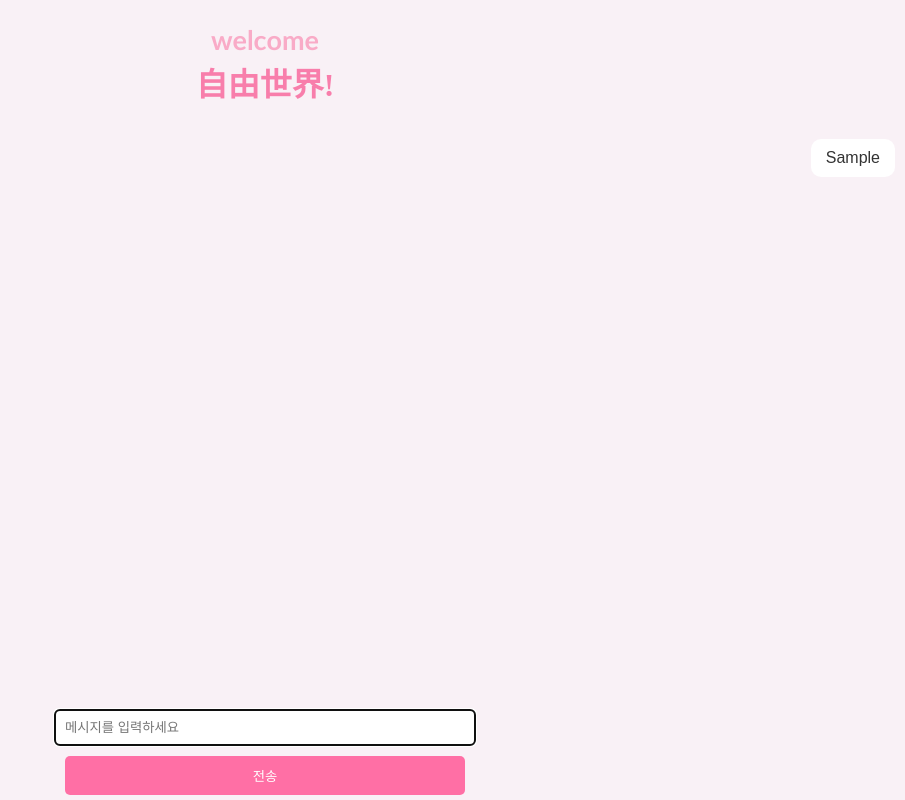
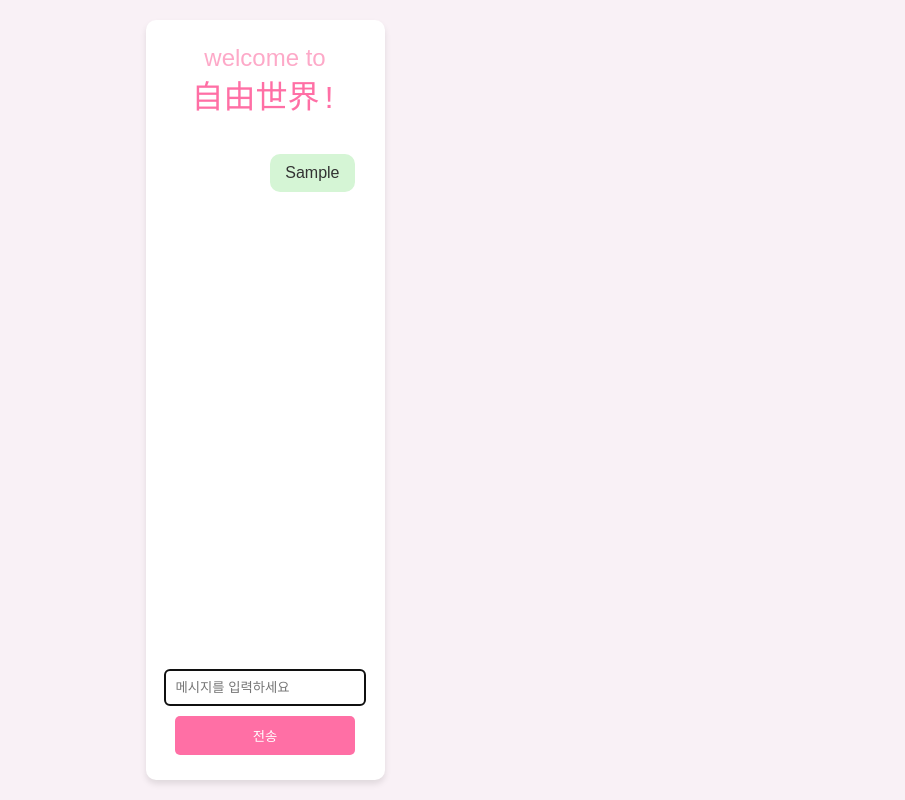
Before and after one commit to dohyun709/yxworld, a plain HTML site: page index.html in a window 1280 px wide. Both pictures are taken after typing "Sample" into the empty fields and a click on the button "전송". Shown: the whole page, without its empty margins (375-1280 px from the left). Drawn offline with Linux system fonts and the light colour scheme.

Commit message:
Update index.html

```diff
--- a/index.html
+++ b/index.html
@@ -7,52 +7,80 @@
     <style>
         body {
             font-family: Arial, sans-serif;
-            background-color: #f9f1f6; /* 전체 배경색 */
+            background-color: #f9f1f6;
             color: #333;
             text-align: center;
             margin: 0;
             padding: 0;
             display: flex;
             flex-direction: column;
-            height: 100vh; /* 화면 세로를 꽉 채우기 */
+            height: 100vh;
         }
-
+        .guestbook {
+            flex: 1;
+            max-width: 800px;
+            margin: 20px auto;
+            background: #fff;
+            border-radius: 10px;
+            box-shadow: 0 4px 6px rgba(0, 0, 0, 0.1);
+            display: flex;
+            flex-direction: column;
+            padding: 20px;
+            overflow: hidden;
+        }
         .welcome {
-            margin: 20px 0; /* 적당한 여백 추가 */
+            margin-bottom: 20px;
+            line-height: 1.5;
+            font-weight: normal;
+        }
+        .welcome .part1 {
             font-size: 24px;
-            line-height: 1.5;
-            font-weight: bold;
+            color: #fda9c8;
+            font-family: "Danjo-Bold", sans-serif;
+        }
+        .welcome .part2 {
+            font-size: 32px;
             color: #ff6fa5;
+            font-family: "GB18030 Bitmap", monospace;
         }
-
         .message-list {
-            flex: 1; /* 화면 남은 공간을 차지 */
-            overflow-y: auto; /* 세로 스크롤 가능 */
-            text-align: right; /* 메시지 우측 정렬 */
+            flex: 1;
+            overflow-y: auto;
+            text-align: left; /* 기본 좌측 정렬 */
             padding: 10px;
             display: flex;
-            flex-direction: column; /* 아래로 쌓이게 */
-            gap: 10px; /* 메시지 간격 */
+            flex-direction: column;
+            gap: 10px;
         }
-
         .message {
             display: inline-block;
-            align-self: flex-end; /* 우측 정렬 */
-            background-color: #ffffff;
+            background-color: #ffebf0;
             color: #333;
             padding: 10px 15px;
             border-radius: 10px;
-            word-wrap: break-word; /* 길면 줄바꿈 */
-            max-width: 75%; /* 메시지 최대 너비 */
+            word-wrap: break-word;
+            max-width: 75%;
         }
-
+        .user-message {
+            align-self: flex-end; /* 사용자 메시지는 우측 정렬 */
+            background-color: #d5f5d5;
+        }
+        .nicholas-message {
+            display: flex;
+            align-items: center;
+            gap: 10px;
+        }
+        .nicholas-message img {
+            width: 40px;
+            height: 40px;
+            border-radius: 50%;
+        }
         .chat-form {
             display: flex;
             flex-direction: column;
             align-items: center;
             margin-top: 10px;
         }
-
         .chat-form input, .chat-form button {
             margin: 5px 0;
             padding: 10px;
@@ -61,36 +89,22 @@
             border: 1px solid #ddd;
             border-radius: 5px;
         }
-
         .chat-form button {
             background-color: #ff6fa5;
             color: #fff;
             border: none;
             cursor: pointer;
         }
-
         .chat-form button:hover {
             background-color: #ff4f85;
         }
-
-        .font-welcome {
-            font-family: "Optima", sans-serif; /* 원하는 폰트로 변경 */
-            color: #f9abc7; /* 색상도 변경 가능 */
-            font-size: 27px;
-        }
-
-        .font-ziyou {
-            font-family: "GB18030 Bitmap", serif; /* 원하는 폰트로 변경 */
-            color: #f87eab; /* 색상도 변경 가능 */
-            font-size: 32px;
-        }
-
     </style>
 </head>
 <body>
+    <div class="guestbook">
         <div class="welcome">
-        <span class="font-welcome">welcome</span><br>
-        <span class="font-ziyou">自由世界!</span>
+            <span class="part1">welcome to</span> <br>
+            <span class="part2">自由世界!</span>
         </div>
         <div class="message-list" id="messageList">
             <!-- 메시지가 여기에 추가됩니다 -->
@@ -99,31 +113,67 @@
             <input type="text" id="message" placeholder="메시지를 입력하세요" required>
             <button type="submit">전송</button>
         </form>
+    </div>
     <script>
-        // JavaScript로 채팅 기능 추가
         const chatForm = document.getElementById('chatForm');
         const messageList = document.getElementById('messageList');
 
-        // 폼이 제출될 때 실행
+        // 니콜라스의 답장 메시지 목록 (중국어와 한국어 번역 쌍으로 구성)
+        const nicholasReplies = [
+            ["谢谢你！真的很感动。", "고마워요! 정말 감동이에요."],
+            ["看到你的消息我真的很开心！", "당신의 메시지를 보니 정말 행복해요!"],
+            ["感谢你的生日祝福，我爱你！", "생일 축하해줘서 고마워요. 사랑해요!"],
+            ["记得我的生日，真的非常感谢！", "제 생일을 기억해줘서 정말 고마워요!"],
+            ["这是世界上最棒的祝福，谢谢你！", "세상에서 가장 멋진 축하 메시지에요. 고마워요!"]
+        ];
+
+        // 사용자 메시지를 추가하는 함수
+        function addUserMessage(messageText) {
+            const messageElement = document.createElement('div');
+            messageElement.classList.add('message', 'user-message');
+            messageElement.textContent = messageText;
+            messageList.appendChild(messageElement);
+        }
+
+        // 니콜라스 메시지를 추가하는 함수
+        function addNicholasMessage() {
+            // 랜덤 답장 선택
+            const randomIndex = Math.floor(Math.random() * nicholasReplies.length);
+            const randomReply = nicholasReplies[randomIndex];
+
+            const nicholasElement = document.createElement('div');
+            nicholasElement.classList.add('message', 'nicholas-message');
+
+            // 프로필 이미지와 메시지 추가 (중국어와 한국어 번역을 한 박스에 추가)
+            nicholasElement.innerHTML = `
+                <img src="https://i.imgur.com/Cudzc0A.jpeg" alt="Nicholas">
+                <div>
+                    <span style="display: block; color: #333;">${randomReply[0]}</span>
+                    <span style="display: block; color: #666;">${randomReply[1]}</span>
+                </div>
+            `;
+            messageList.appendChild(nicholasElement);
+        }
+
+        // 폼 제출 이벤트 핸들러
         chatForm.addEventListener('submit', function (event) {
-            event.preventDefault(); // 기본 폼 동작(새로고침) 막기
+            event.preventDefault(); // 기본 동작 막기
 
-            // 입력된 메시지 가져오기
             const messageInput = document.getElementById('message');
             const messageText = messageInput.value.trim();
 
             if (messageText !== '') {
-                // 메시지 요소 생성
-                const messageElement = document.createElement('div');
-                messageElement.classList.add('message');
-                messageElement.textContent = messageText;
+                // 사용자 메시지 추가
+                addUserMessage(messageText);
 
-                // 메시지 리스트에 추가
-                messageList.appendChild(messageElement);
+                // "생일 축하해" 메시지일 때만 답장
+                if (messageText === '생일 축하해') {
+                    setTimeout(addNicholasMessage, 1000); // 1초 후 답장 추가
+                }
 
                 // 입력 필드 초기화
                 messageInput.value = '';
-                messageInput.focus(); // 다시 입력 필드로 포커스
+                messageInput.focus();
 
                 // 스크롤을 아래로 자동 이동
                 messageList.scrollTop = messageList.scrollHeight;
```
Lines whose indentation alone changed are shown as unchanged.
